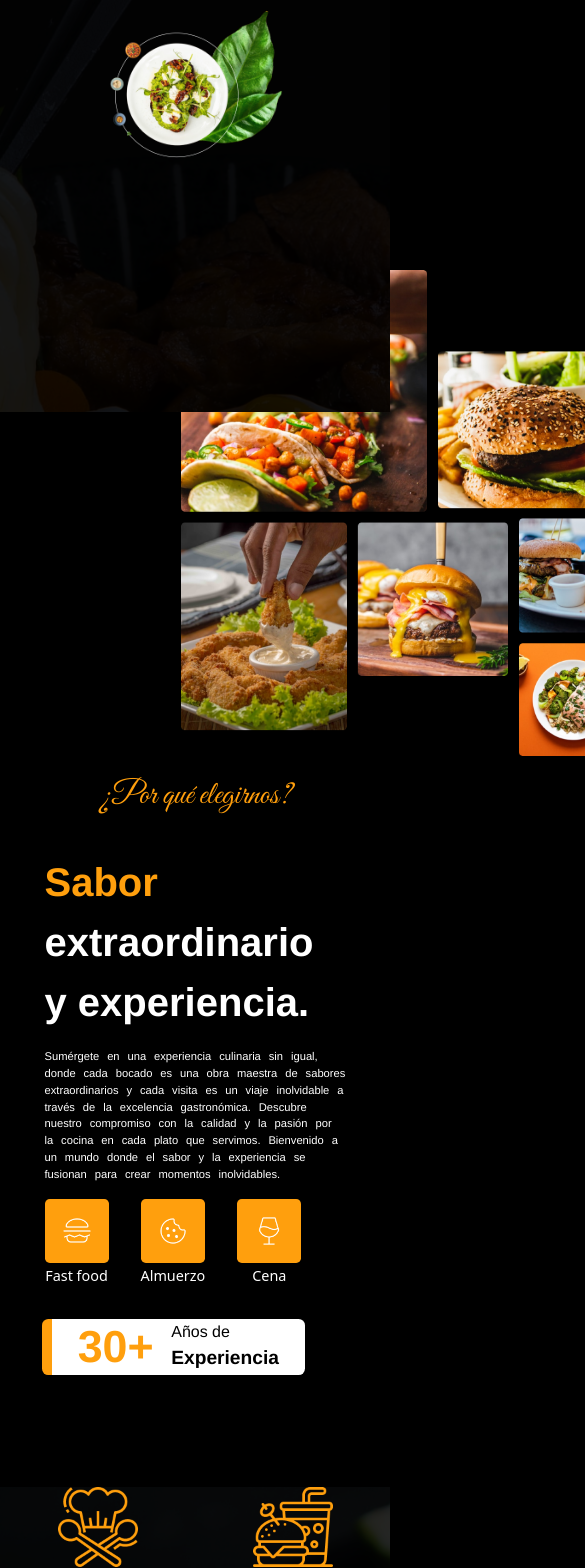
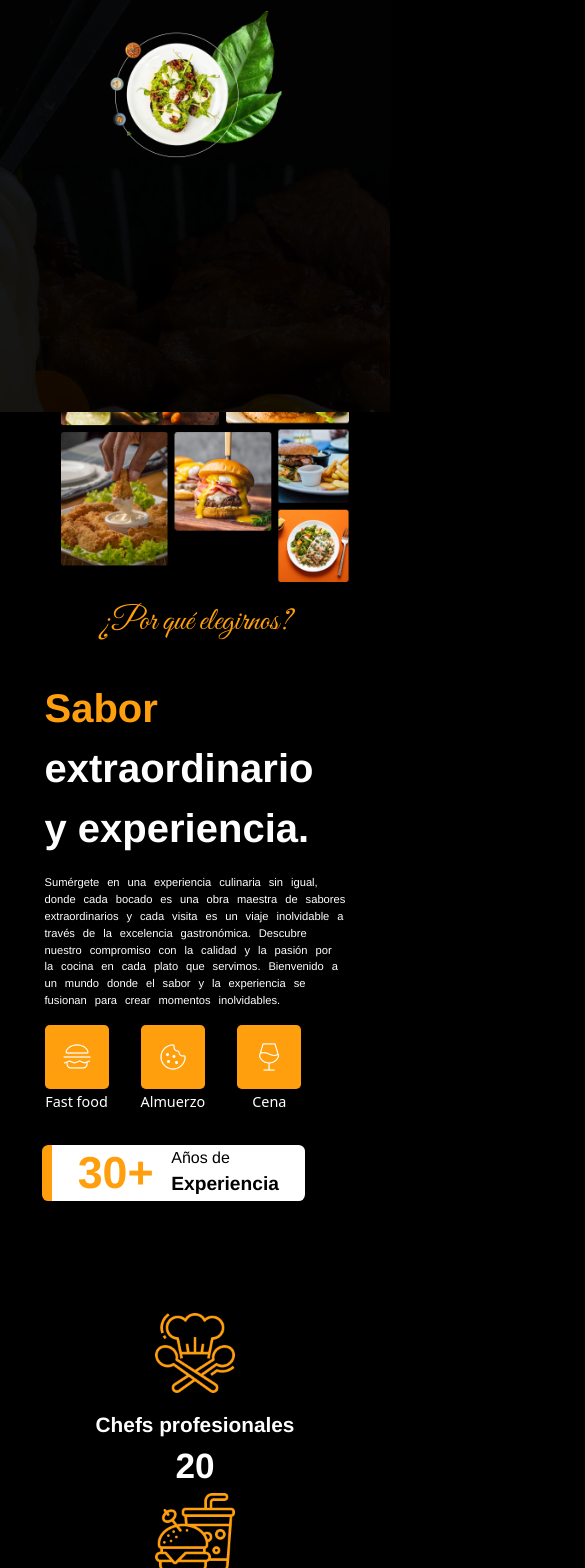
Before and after one commit to ftarulli/fd-git, a React (Vite) app: page / in a window 390 px wide. Shown: the part 432-2000 px from the top of the page, 585 px wide, since content can reach past the window. Built offline with nearby package versions, Linux system fonts and the light colour scheme.

Commit message:
comienzo a agregar media queries

```diff
--- a/src/css/home.css
+++ b/src/css/home.css
@@ -478,6 +478,7 @@
 
 /*Media queries*/
 @media screen and (max-width: 576px) {
+  /*Seccion principal*/
   .container-columnas {
     padding-top: 1rem;
     padding-bottom: 1rem;
@@ -511,4 +512,23 @@
     width: 60%;
     margin-left: 3rem;
   }
+
+  /*Seccion elegirnos*/
+
+  .imagen-grupo-elegirnos {
+    width: 10%;
+    padding-left: 0;
+  }
+
+  .imagen-grupo-elegirnos img {
+    width: 20rem;
+  }
+
+  /*Seccion Info*/
+
+  .container-info {
+    display: none;
+  }
+
+  /*Seccion Chefs*/
 }
--- a/src/pages/HomePage.jsx
+++ b/src/pages/HomePage.jsx
@@ -81,7 +81,7 @@ const HomePage = () => {
             </div>
           </div>
           {/*Columna texto e iconos*/}
-          <div className="col-10  col-md-5">
+          <div className="col-10 col-md-5">
             <div>
               <p className="texto_uno">¿Por qué elegirnos?</p>
               <p className="parrafo_uno-elegirnos">
@@ -152,7 +152,7 @@ const HomePage = () => {
 
       <div className="container container-iconos-info">
         <div className="row filas-iconos-info">
-          <div className="col columnas-iconos-info">
+          <div className="col-10 offset-1 col-md-3 offset-md-0 columnas-iconos-info">
             <div>
               <img src={chefs} alt="" className="imagen-info" />
             </div>
@@ -163,7 +163,7 @@ const HomePage = () => {
               <span className="texto-info-destacado">20</span>
             </div>
           </div>
-          <div className="col columnas-iconos-info">
+          <div className="col-10 offset-1  col-md-3 offset-md-0 columnas-iconos-info">
             <div>
               <img src={combo} alt="" className="imagen-info" />
             </div>
@@ -174,7 +174,7 @@ const HomePage = () => {
               <span className="texto-info-destacado">150</span>
             </div>
           </div>
-          <div className="col columnas-iconos-info">
+          <div className="col-10 offset-1  col-md-3 offset-md-0 columnas-iconos-info">
             <div>
               <img src={utensilios} alt="" className="imagen-info" />
             </div>
@@ -185,7 +185,7 @@ const HomePage = () => {
               <span className="texto-info-destacado">30+</span>
             </div>
           </div>
-          <div className="col columnas-iconos-info">
+          <div className="col-10 offset-1  col-md-3 offset-md-0 columnas-iconos-info">
             <div>
               <img src={pizzaPorcion} alt="" className="imagen-info" />
             </div>
```
